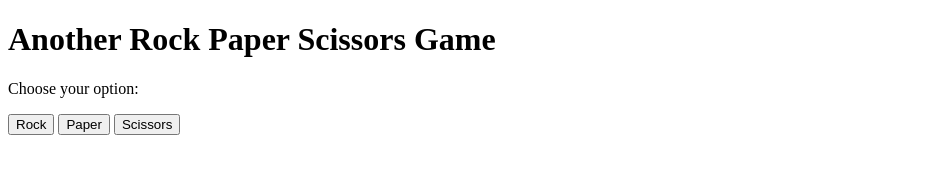
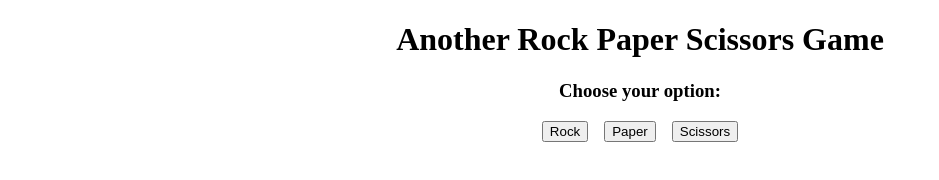
Before and after one commit to Caisaros/Rock-Paper-Scissors, a plain HTML site: page index.html in a window 1280 px wide. Shown: the whole page, without its empty margins (0-939 px from the left). Drawn offline with Linux system fonts and the light colour scheme.

```diff
--- a/index.html
+++ b/index.html
@@ -9,8 +9,8 @@
 </head>
 <body>
     <h1>Another Rock Paper Scissors Game</h1>
+    <h3>Choose your option:</h3>
     <div>
-        <p>Choose your option:</p>
         <button class="btn1">Rock</button>
         <button class="btn2">Paper</button>
         <button class="btn3">Scissors</button>
--- a/style.css
+++ b/style.css
@@ -0,0 +1,18 @@
+h1 {
+    display: flex;
+    justify-content: center;
+    align-items: center;
+}
+
+h3 {
+    display: flex;
+    justify-content: center;
+    align-items: center;
+}
+
+div {
+    display: flex;
+    justify-content: center;
+    align-items: center;
+    gap: 16px;
+}
```
